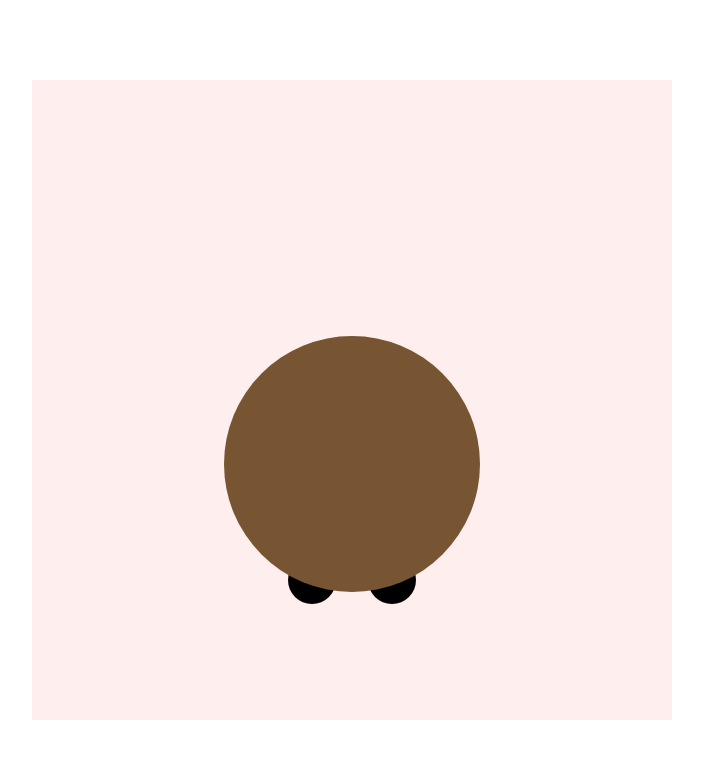
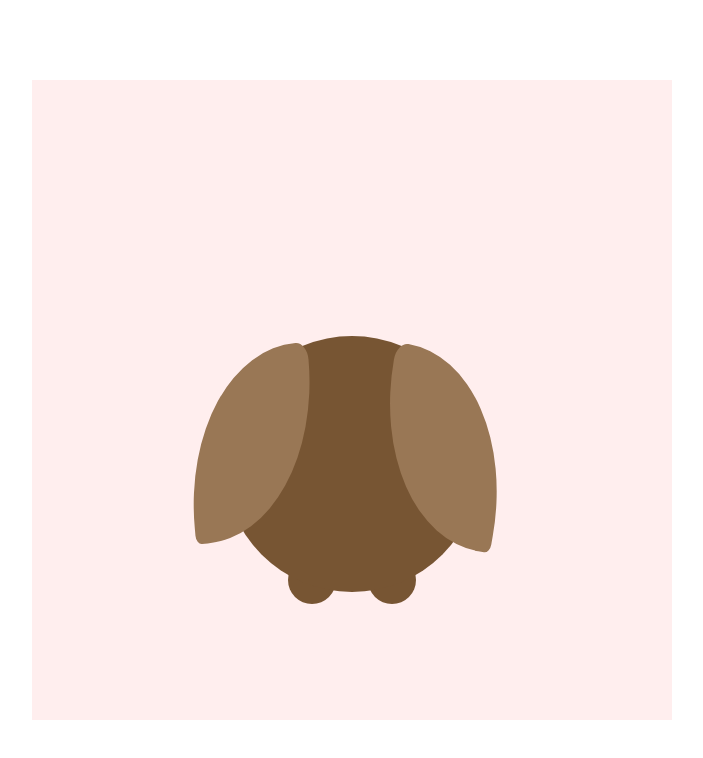
Before and after one commit to skmmks/turkey_2021, a plain HTML site: page index.html in a window 1280 px wide. Shown: the whole page, without its empty margins (288-991 px from the left). Drawn offline with Linux system fonts and the light colour scheme.

Commit message:
add wings

```diff
--- a/index.html
+++ b/index.html
@@ -11,6 +11,7 @@
     <div class="cartoon">
       <div class="body"></div>
       <div class="wing"></div>
+      <div class="wing"></div>
     </div>
   </body>
 </html>
--- a/styles.css
+++ b/styles.css
@@ -24,9 +24,27 @@ body {
   width: 40%;
   height: 40%;
   background: var(--brown1);
+  color: var(--brown1);
   border-radius: 50%;
   top: 40%;
   left: 50%;
   transform: translate(-50%, 0);
   box-shadow: -5vmin 14.5vmin 0 -13vmin, 5vmin 14.5vmin 0 -13vmin;
 }
+
+.wing {
+  height: 30%;
+  width: 20%;
+  background: var(--brown2);
+  border-radius: 100% 10% 100% 5%;
+  top: 41%;
+  left: 23%;
+  transform-origin: top right;
+  transform: rotate(-5deg);
+}
+
+.wing + .wing {
+  left: auto;
+  right: 43%;
+  transform: scaleX(-1) rotate(-10deg);
+}
```
